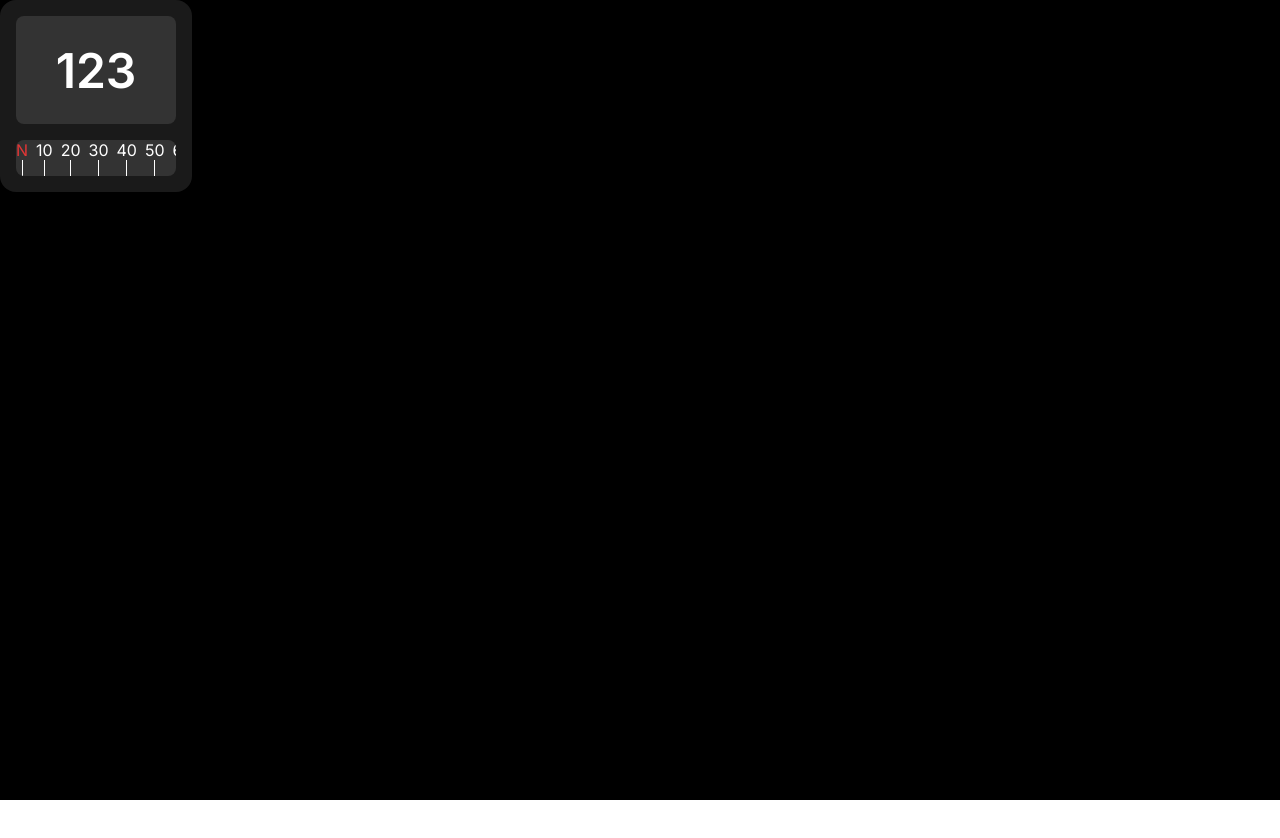
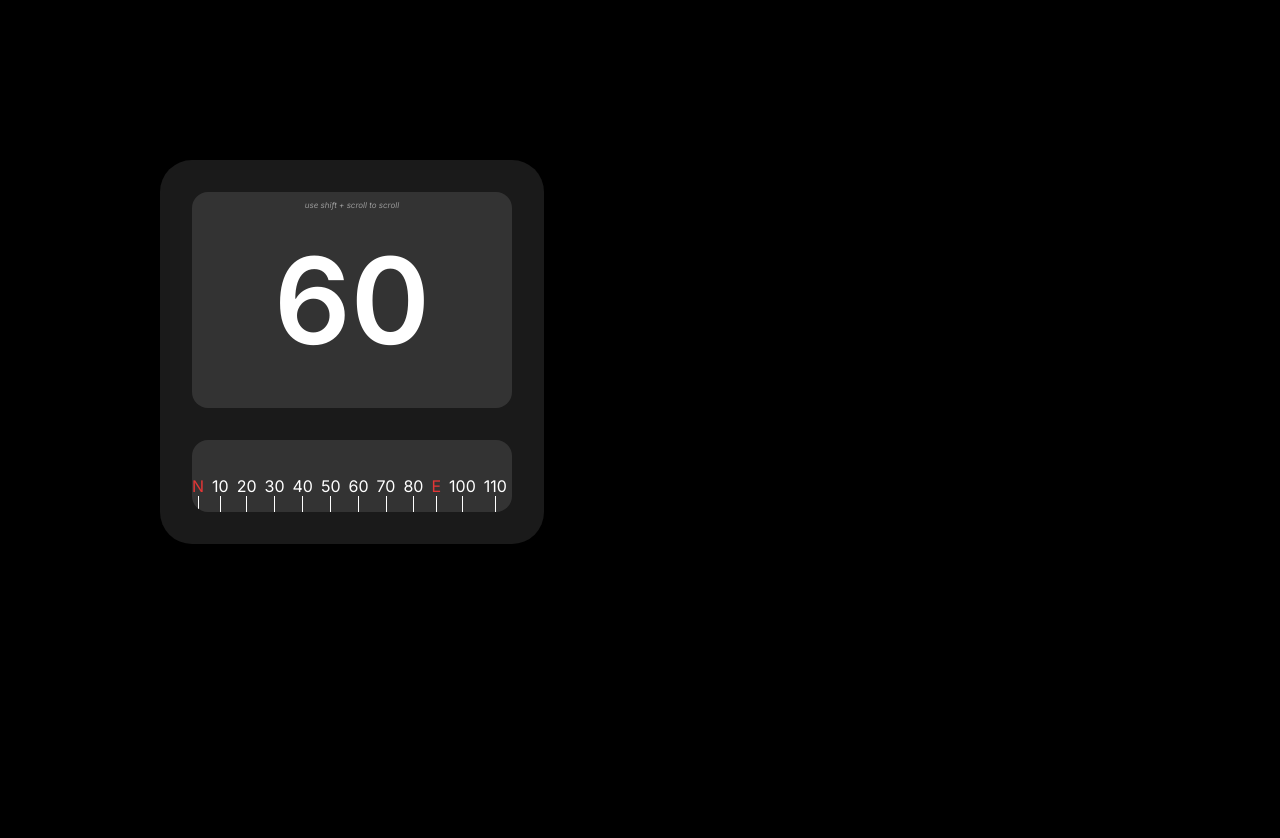
Before and after one commit to BramWerink/frontend-projects, a plain HTML site: page projects/Widgets/compass/index.html in a window 1280 px wide. Before the commit the page ends 800 px from the top, so only its background shows below. Drawn offline with Linux system fonts and the light colour scheme.

Commit message:
Improved compass widget
Added scrollbar
Heading now displays center of heading
Increased size
Added tooltip

```diff
--- a/projects/Widgets/compass/index.html
+++ b/projects/Widgets/compass/index.html
@@ -15,13 +15,14 @@
         <div class="dark-wrapper">
             <div class="compass">
                 <div class="container primary">
-                    <h2>123</h2>
-                    <!-- <svg><path></path></svg> -->
+                    <h2></h2>
+                    <p id="info">use shift + scroll to scroll</p>
                 </div>
 
                 <div class="container secondary" id="scrollable">
 
                 </div>
+
             </div>
         </div>
         <script src="script.js"></script>
--- a/projects/Widgets/compass/script.js
+++ b/projects/Widgets/compass/script.js
@@ -1,5 +1,6 @@
 const directions = ['0', '30', '60', '90', '120', '150', '180', '210', '240', '270', '300', '330'];
 const container = document.querySelector('.container.secondary');
+const h2 = document.querySelector('h2');
 
 // Aantal streepjes
 let n = 36;
@@ -7,8 +8,7 @@ let n = 36;
 for (let i = 0; i < n; i++) {
     // Create the outer div
     const div = document.createElement('div');
-    div.classList.add('line-wrapper')
-
+    div.classList.add('line-wrapper');
 
     // Create the inner div with the class "line"
     const lineDiv = document.createElement('div');
@@ -16,21 +16,20 @@ for (let i = 0; i < n; i++) {
 
     // Create the p tag
     const pTag = document.createElement('p');
-    // pTag.textContent = i;  // You can set dynamic text or leave it empty
 
     if(i === 0){
-       pTag.textContent = 'N'
-       pTag.classList.add('heading')
+       pTag.textContent = 'N';
+       pTag.classList.add('heading');
     } else if(i === 9){
-        pTag.textContent = 'E'
-        pTag.classList.add('heading')
+        pTag.textContent = 'E';
+        pTag.classList.add('heading');
     } else if(i === 18){
-        pTag.textContent = 'S'
-        pTag.classList.add('heading')
+        pTag.textContent = 'S';
+        pTag.classList.add('heading');
     } else if(i === 27){
-        pTag.textContent = 'W'
-        pTag.classList.add('heading')
-    }else {
+        pTag.textContent = 'W';
+        pTag.classList.add('heading');
+    } else {
         pTag.textContent = i + '0';  // For all other values, display the number
     }
 
@@ -38,7 +37,38 @@ for (let i = 0; i < n; i++) {
     div.appendChild(pTag);
     div.appendChild(lineDiv);
 
-
     // Append the outer div to the container
     container.appendChild(div);
 }
+
+// Function to update h2 based on the current slider position
+function updateH2() {
+    const containerRect = container.getBoundingClientRect();
+    const middleX = containerRect.left + containerRect.width / 2;
+
+    // Find the closest line-wrapper to the middle of the container
+    let closestWrapper = null;
+    let minDistance = Infinity;
+
+    const lineWrappers = document.querySelectorAll('.line-wrapper');
+    lineWrappers.forEach(wrapper => {
+        const wrapperRect = wrapper.getBoundingClientRect();
+        const distance = Math.abs(wrapperRect.left + wrapperRect.width / 2 - middleX);
+
+        if (distance < minDistance) {
+            minDistance = distance;
+            closestWrapper = wrapper;
+        }
+    });
+
+    // Update the h2 content based on the closest wrapper
+    const pTag = closestWrapper.querySelector('p');
+    const directionText = pTag.textContent;
+    h2.textContent = directionText; // Update h2 with the direction
+}
+
+// Event listener for scroll to update the h2
+container.addEventListener('scroll', updateH2);
+
+// Initial call to set the h2 correctly on page load
+updateH2();
--- a/projects/Widgets/compass/style.css
+++ b/projects/Widgets/compass/style.css
@@ -1,30 +1,42 @@
 body{
     padding: 0;
     margin: 0;;
+
 }
 
 .dark-wrapper{
-    width:100vw;
     height: 100vh;
     background: black;
+    padding: 10rem;
 }
 
 .compass{
-    width: 10rem;
-    height: 10rem;
+    width: 20rem;
+    height: 20rem;
     background: hsl(0, 0%, 10%);
-    border-radius:1rem;
+    border-radius:2rem;
     position: relative;
-    padding: 1rem;
+    padding: 2rem;
     display: flex;
     flex-direction: column;
     justify-content: space-between;
-    gap: 1rem;
+    gap: 2rem;
+}
+
+.compass #info{
+    color: white;
+    font-style: italic;
+    opacity: 0.5;
+    font-size: 0.5rem;
+    position: absolute;
+    text-align: center;
+    width: 100%;
+    top: 0.5rem;
 }
 
 .compass .container{
     background: hsl(0, 0%, 20%);
-    border-radius:0.5rem;
+    border-radius:1rem;
 }
 
 .compass .container.primary{
@@ -42,8 +54,10 @@ body{
    position: relative;
    width: auto;
    text-align: center;
-   font-size: 300%;
+   font-size: 7.5rem;
    font-weight: 600;
+   transition: opacity 0.3s ease-in-out; /* Smooth transition for text change */
+   opacity: 1;
 
 }
 
@@ -55,11 +69,12 @@ body{
     justify-content: start;
     align-items: end;
     overflow-x: scroll;
+    scrollbar-color: hsl(0, 0%, 10%) hsl(0, 0%, 20%);;
+    scrollbar-width: thin;
+
 }
 
-.compass .container.secondary::-webkit-scrollbar {
-    display: none;
-}
+
 
 .compass .container.secondary p{
     color: white;
```
